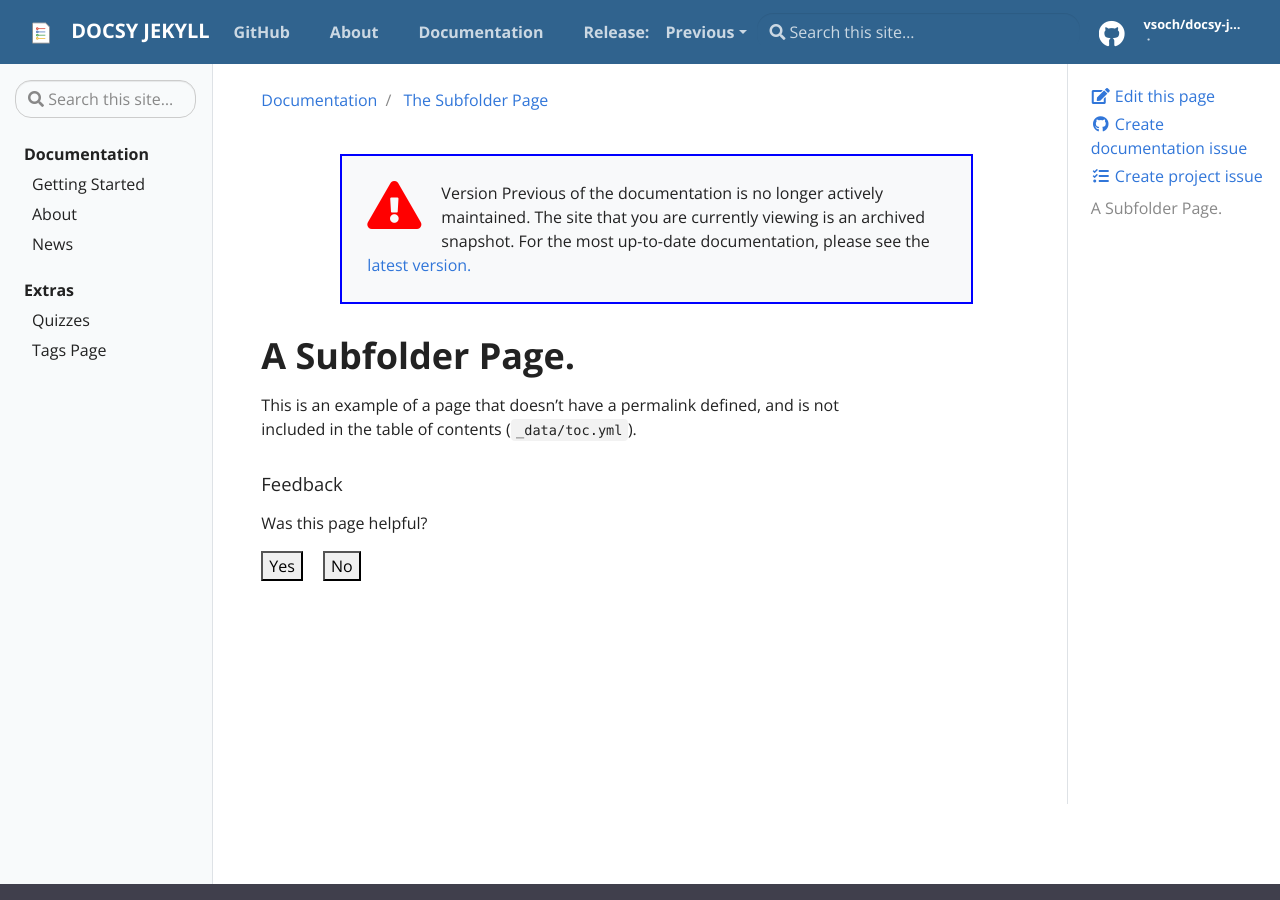
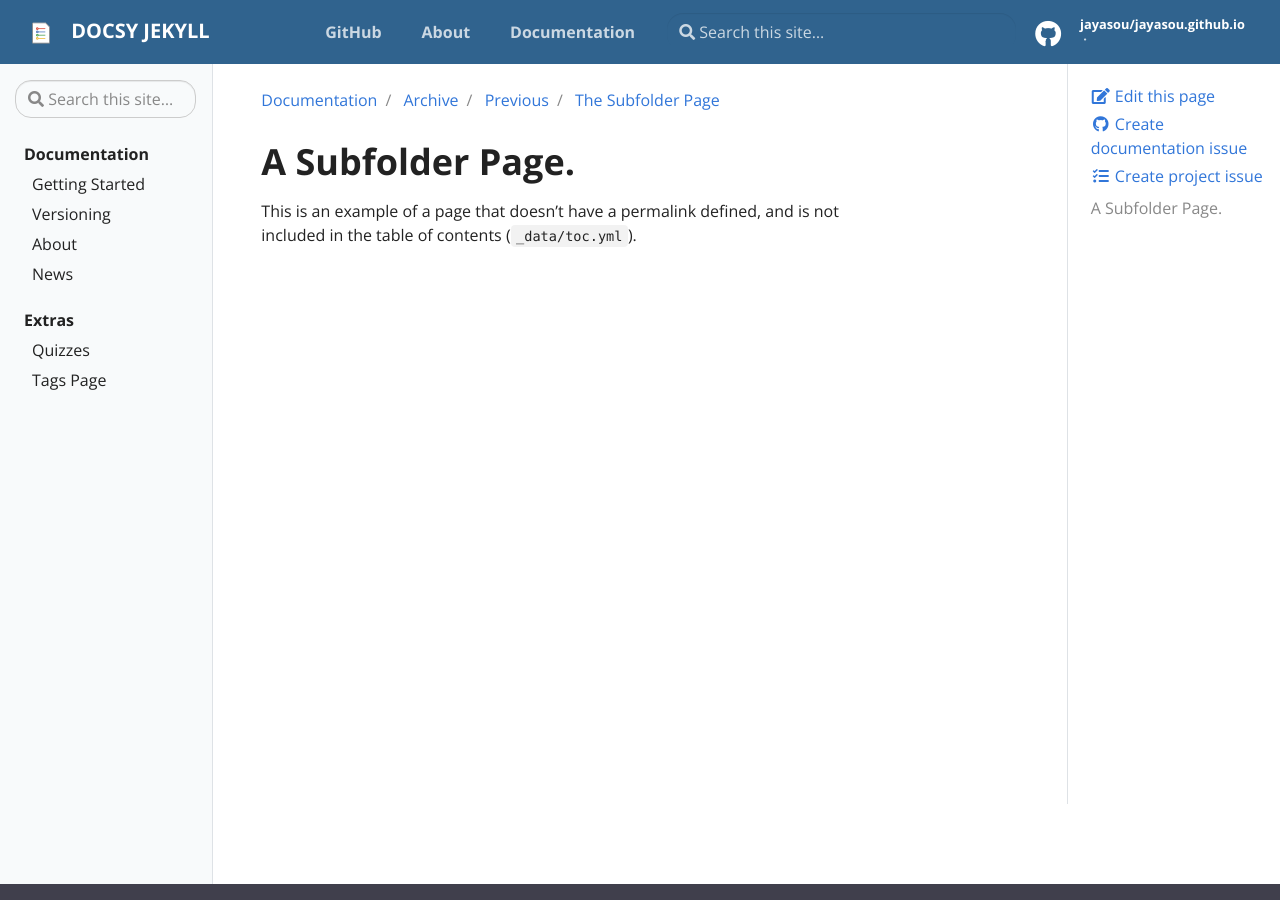
Before and after one commit to toothless486/toothless486.github.io, a Jekyll site: the page built from _docs/Archive/Previous/subfolder.md, in a window 1280 px wide and 900 px high. Built offline with Jekyll 4.4.1, drawn with Linux system fonts in a browser that asks for light colours.

Commit message:
change config

```diff
--- a/_config.yml
+++ b/_config.yml
@@ -23,42 +23,17 @@ description: > # this means to ignore newlines until "baseurl:"
   Google search results) and in your feed.xml site description.
 
 # Add your baseurl here (your repository) but DO NOT CHANGE THE LINE NUMBER without editing .circleci/circle_urls.sh
-baseurl: "/docsy-jekyll" # the subpath of your site, e.g. /blog
+baseurl: "" # the subpath of your site, e.g. /blog
 
 # This is mostly for testing
-url: "https://vsoch.github.io" # the base hostname & protocol for your site
+url: "https://jayasou.github.io" # the base hostname & protocol for your site
 
 # Social (First three Required)
-repo: "https://github.com/vsoch/docsy-jekyll"
-github_user: "vsoch"
-github_repo: "docsy-jekyll"
-github_branch: "master"
+repo: "https://github.com/jayasou"
+github_user: "jayasou"
+github_repo: "jayasou.github.io"
+github_branch: "gh-pages"
 
-# Optional
-twitter: vsoch
-linkedin: vsochat
-dockerhub: vanessa
-
-# These options are used to configure the locations of your version history when you want to serve versioned documents
-version_params:
-  version_menu: "Release"
-  version_dir: Archive
-  tocversion_dir: versions
-  versioning: true
-
-  # Disable so older versions cannot be searched
-  allow_search: true
-
-  # Allow these versions to be searched
-  search_versions:
-    - Previous
-  latest: Current
-  versions:
-    - Current
-    - Previous
-
-# Should there be feedback buttons at the bottom of pages?
-feedback: true
 
 # Link to a privacy policy in footer, uncomment and define if wanted
 # privacy: https://domain.com/privacy
```
